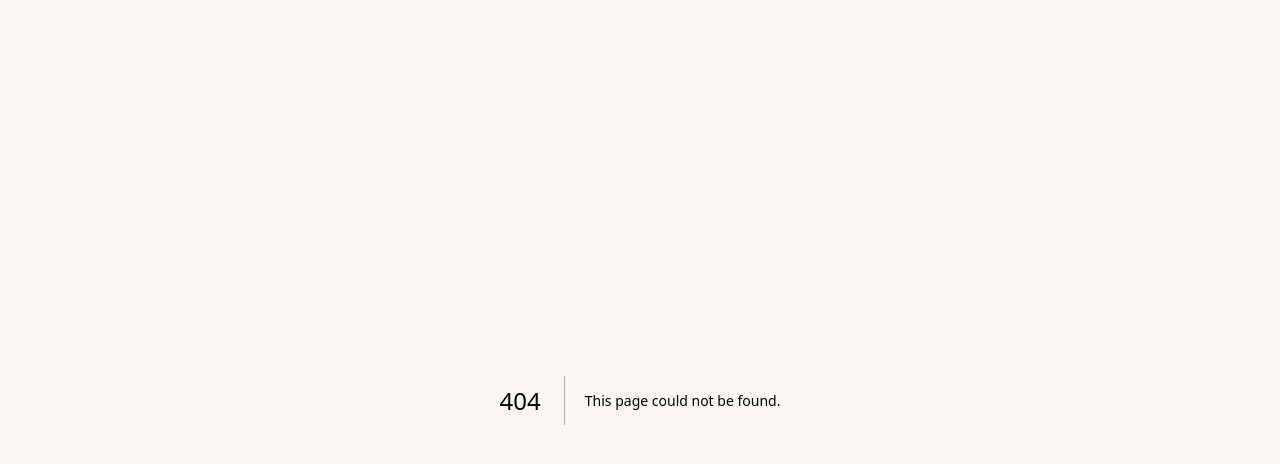
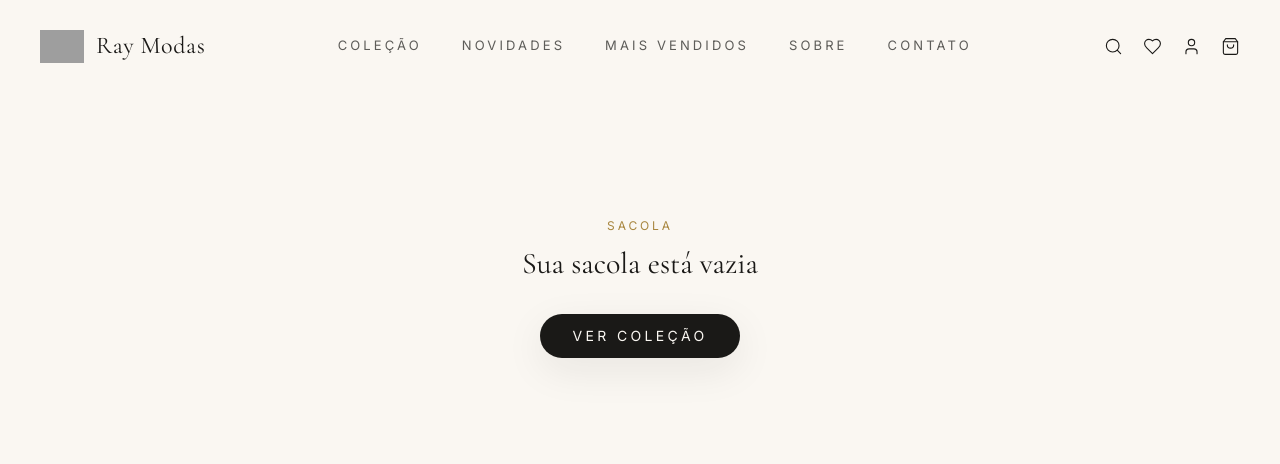
Before and after one commit to 8956gabriel/ray-modas, a Next.js app: page /carrinho in a window 1280 px wide. Before the commit this address had no page. Shown: the top 464 px of the page. Built offline with nearby package versions, Linux system fonts and the light colour scheme; grey boxes are pictures that could not be loaded.

Commit message:
Create CarrinhoPage component for shopping cart

```diff
--- /dev/null
+++ b/app/carrinho/page.tsx
@@ -0,0 +1,76 @@
+"use client";
+
+import Header from "@/components/Header";
+import { useCarrinho } from "@/lib/cart-context";
+import Link from "next/link";
+
+function formatarPreco(valor: number) {
+  return valor.toLocaleString("pt-BR", { style: "currency", currency: "BRL" });
+}
+
+export default function CarrinhoPage() {
+  const { itens, removerItem, atualizarQuantidade, total } = useCarrinho();
+
+  if (itens.length === 0) {
+    return (
+      <main className="min-h-screen bg-ivory">
+        <Header />
+        <div className="flex min-h-[60vh] flex-col items-center justify-center px-6 pt-24 text-center">
+          <p className="font-body text-xs uppercase tracking-tag text-gold-dark">Sacola</p>
+          <h1 className="mt-3 font-display text-3xl text-charcoal">Sua sacola está vazia</h1>
+          <Link href="/loja" className="mt-8 rounded-full bg-charcoal px-8 py-3 font-body text-sm uppercase tracking-tag text-ivory shadow-card transition hover:bg-gold-dark">
+            Ver coleção
+          </Link>
+        </div>
+      </main>
+    );
+  }
+
+  return (
+    <main className="min-h-screen bg-ivory">
+      <Header />
+      <section className="px-6 pb-20 pt-28 md:px-10 md:pt-36">
+        <p className="font-body text-xs uppercase tracking-tag text-gold-dark">Sacola</p>
+        <h1 className="mt-2 font-display text-4xl text-charcoal">Sua sacola</h1>
+
+        <div className="mt-10 grid gap-10 md:grid-cols-3">
+          <div className="space-y-5 md:col-span-2">
+            {itens.map((item) => (
+              <div key={`${item.produtoId}-${item.tamanho}-${item.cor}`} className="flex items-center gap-4 rounded-xl2 bg-cream/60 p-4 shadow-soft">
+                <div className="h-24 w-20 flex-shrink-0 rounded-lg bg-taupe/50" />
+                <div className="flex-1">
+                  <h3 className="font-display text-base text-charcoal">{item.nome}</h3>
+                  <p className="mt-1 font-body text-[11px] uppercase tracking-tag text-charcoal/40">{item.cor} · {item.tamanho}</p>
+                  <div className="mt-3 flex items-center gap-3">
+                    <select
+                      value={item.quantidade}
+                      onChange={(e) => atualizarQuantidade(item.produtoId, item.tamanho, item.cor, Number(e.target.value))}
+                      className="rounded-full border border-taupe bg-ivory px-3 py-1 font-body text-sm text-charcoal"
+                    >
+                      {[1, 2, 3, 4, 5].map((n) => <option key={n} value={n}>{n}</option>)}
+                    </select>
+                    <button onClick={() => removerItem(item.produtoId, item.tamanho, item.cor)} className="font-body text-xs uppercase tracking-tag text-charcoal/35 transition hover:text-gold-dark">
+                      Remover
+                    </button>
+                  </div>
+                </div>
+                <p className="font-body text-sm text-charcoal">{formatarPreco(item.preco * item.quantidade)}</p>
+              </div>
+            ))}
+          </div>
+
+          <div className="h-fit rounded-xl2 glass p-6 shadow-soft">
+            <div className="flex justify-between font-body text-sm text-charcoal/70">
+              <span>Subtotal</span>
+              <span>{formatarPreco(total)}</span>
+            </div>
+            <p className="mt-2 font-body text-xs text-charcoal/40">Frete calculado no checkout</p>
+            <Link href="/checkout" className="mt-6 block rounded-full bg-charcoal py-4 text-center font-body text-sm uppercase tracking-tag text-ivory shadow-card transition hover:bg-gold-dark">
+              Finalizar compra
+            </Link>
+          </div>
+        </div>
+      </section>
+    </main>
+  );
+}
```
